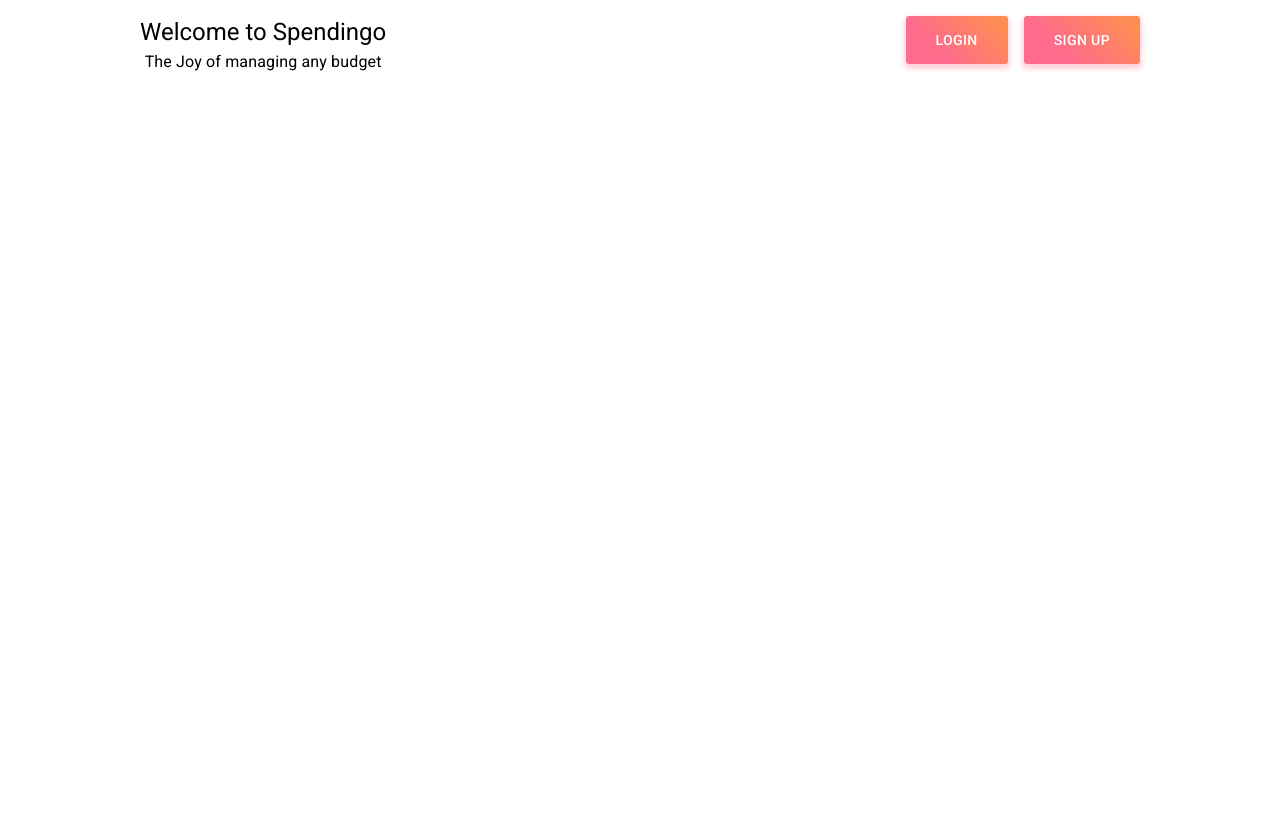
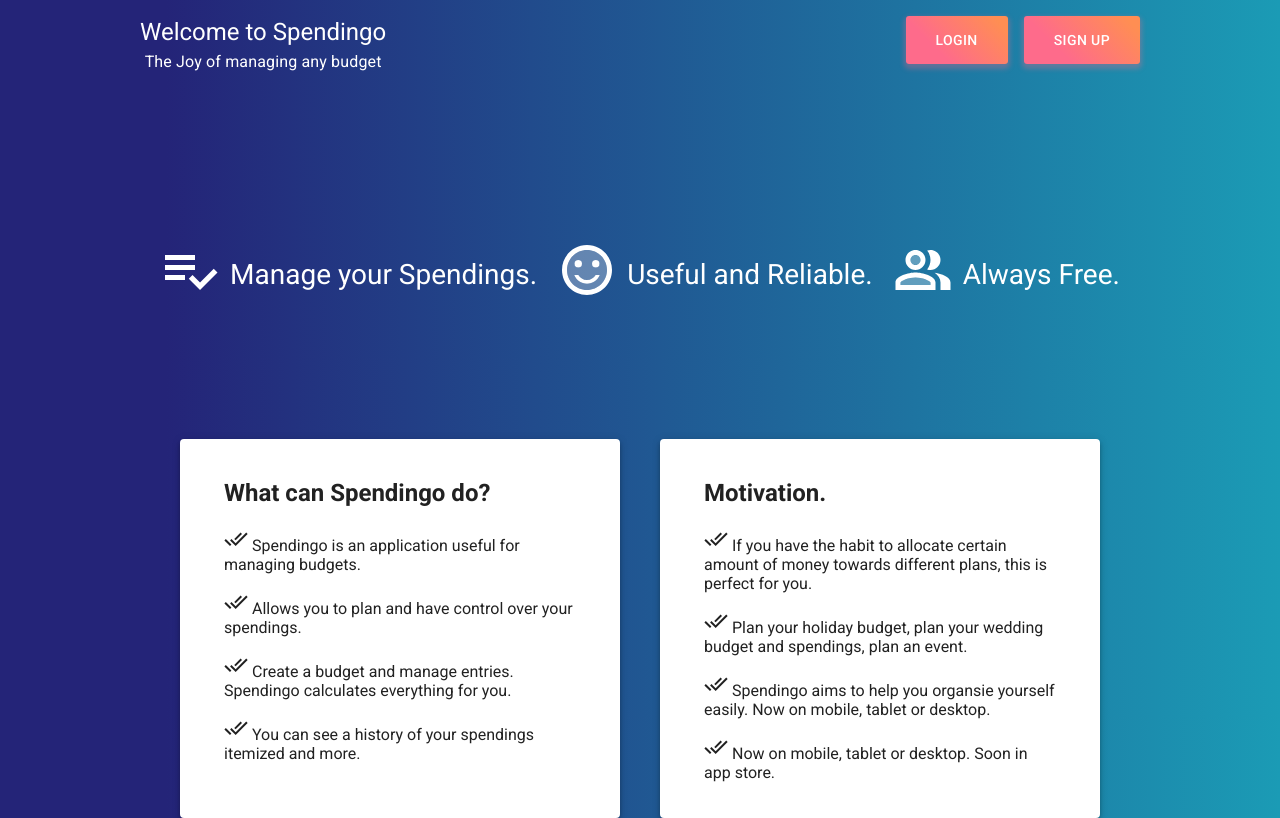
Before and after one commit to GeorgeCrisan/SpendingoJS, a React (Create React App) app: page / in a window 1280 px wide. Built offline with nearby package versions, Linux system fonts and the light colour scheme; no server answers.

Commit message:
feat: add front page

```diff
--- a/src/App.js
+++ b/src/App.js
@@ -9,7 +9,9 @@ import ProtectedRoute from "./Components/ProtectedRoute";
 import AppHeader from "./Components/AppHeader.react";
 import Login from "./Components/RoutesScreens/Login.react";
 import UserHomeScreen from "./Components/RoutesScreens/UserHomeScreen.react";
+import FPContent from "./Components/RoutesScreens/FPContent.react";
 import Signup from "./Components/RoutesScreens/Signup.react";
+import './app.scss';
 
 function App(props) {
   const { isAuthenticated, isVerifying , user} = props;
@@ -21,6 +23,7 @@ function App(props) {
         <ProtectedRoute exact path='/userhome' component={UserHomeScreen} isAuthenticated={isAuthenticated} isVerifying={isVerifying} />
         <Route path="/login" component={Login} />
         <Route path="/signup" component={Signup} />
+        <Route path="/" component={FPContent } />
       </Switch>
     </div>
   );
--- /dev/null
+++ b/src/Components/RoutesScreens/FPContent.react.jsx
@@ -0,0 +1,109 @@
+import React , { useEffect } from 'react';
+import { makeStyles } from '@material-ui/core/styles';
+import Paper from '@material-ui/core/Paper';
+import Grow from '@material-ui/core/Grow';
+import { Container } from '@material-ui/core';
+import Zoom from '@material-ui/core/Zoom';
+import PeopleAltTwoToneIcon from '@material-ui/icons/PeopleAltTwoTone';
+import SentimentSatisfiedTwoToneIcon from '@material-ui/icons/SentimentSatisfiedTwoTone';
+import PlaylistAddCheckIcon from '@material-ui/icons/PlaylistAddCheck';
+import DoneAllIcon from '@material-ui/icons/DoneAll';
+
+import './fpcontent.scss';
+
+const iconStyle = {
+
+};
+
+const useStyles = makeStyles(theme => ({
+  root: {
+    height: 32,
+  },
+  container: {
+    width: "100%",
+    display: 'flex',
+    justifyContent: 'space-evenly'
+  },
+  nestedcontainer: {
+  },
+  paper: {
+    display: "flex",
+    padding: 20,
+    flexDirection: "column",
+    alignItems: "center"
+  },
+  svg: {
+    width: 100,
+    height: 100,
+  },
+  polygon: {
+    fill: theme.palette.common.white,
+    stroke: theme.palette.divider,
+    strokeWidth: 1,
+  },
+}));
+
+
+export default function FPContent() {
+  const classes = useStyles();
+  const [checked, setChecked] = React.useState(false);
+
+  useEffect(()=>{
+    setTimeout(() => {
+      setChecked(true);
+    }, 400);
+  }, []);
+
+  return (<>
+
+  <div className={'ipage__sassytext'}>
+      <div className='paper__text__item'>
+        <Zoom in={checked} style={{ transitionDelay: checked ? '100ms' : '0ms' }}>
+            <p><PlaylistAddCheckIcon/>Manage your Spendings.</p>
+        </Zoom>
+      </div>
+      <div className='paper__text__item'>
+      <Zoom in={checked} style={{ transitionDelay: checked ? '500ms' : '0ms' }}>
+            <p><SentimentSatisfiedTwoToneIcon/>Useful and Reliable.</p>
+        </Zoom>
+        </div>
+        <div className='paper__text__item'>
+        <Zoom in={checked} style={{ transitionDelay: checked ? '1000ms' : '0ms' }}>
+            <p><PeopleAltTwoToneIcon />Always Free.</p>
+        </Zoom>
+        </div>
+      </div>
+
+    <div className={`${classes.root} `}>
+      <div className={`${classes.container} ipage__content `}>
+        <Grow in={checked}>
+          <Paper elevation={4} className={classes.paper}>
+            <Container className={`${classes.nestedcontainer} ipage__container`} maxWidth="md">
+              <h2> What can Spendingo do? </h2>
+              <p><DoneAllIcon /> Spendingo is an application useful for managing budgets.</p>
+              <p><DoneAllIcon /> Allows you to plan and have control over your spendings.</p>
+              <p><DoneAllIcon /> Create a budget and manage entries. Spendingo calculates everything for you.</p>
+              <p><DoneAllIcon /> You can see a history of your spendings itemized and more. </p>
+            </Container>
+          </Paper>
+        </Grow>
+        {/* Conditionally applies the timeout prop to change the entry speed. */}
+        <Grow
+          in={checked}
+          style={{ transformOrigin: '0 0 0' }}
+          {...(checked ? { timeout: 1000 } : {})}
+        >
+          <Paper elevation={4} className={classes.paper}>
+            <Container className={`${classes.nestedcontainer} ipage__container`} maxWidth="md">
+              <h2> Motivation. </h2>
+              <p><DoneAllIcon /> If you have the habit to allocate certain amount of money towards different plans, this is perfect for you.</p>
+              <p><DoneAllIcon /> Plan your holiday budget, plan your wedding budget and spendings, plan an event. </p>
+              <p><DoneAllIcon /> Spendingo aims to help you organsie yourself easily. Now on mobile, tablet or desktop.</p>
+              <p><DoneAllIcon /> Now on mobile, tablet or desktop. Soon in app store.</p>
+            </Container>
+          </Paper>
+        </Grow>
+      </div>
+    </div>
+  </>);
+}
--- /dev/null
+++ b/src/Components/RoutesScreens/fpcontent.scss
@@ -0,0 +1,55 @@
+@import '../mixins';
+
+.ipage__content {
+  font-family: "Roboto", "Helvetica", "Arial", sans-serif;
+  display: flex;
+  width: 100%;
+  @include for-tablet-landscape-up {
+    flex-flow: row nowrap;
+  }
+  justify-content: space-evenly;
+  flex-flow: column nowrap;
+  .ipage__container {
+    width: 330px;
+    @include for-tablet-portrait-up {
+      width: 400px;
+    }
+  }
+}
+
+.ipage__sassytext {
+  display: flex;
+  width: 100%;
+  justify-content: space-evenly;
+  flex-flow: column nowrap;
+
+  @include for-tablet-landscape-up {
+    flex-flow: row nowrap;
+  }
+  margin-top: 0px;
+    @include for-tablet-landscape-up {
+      margin-top: 120px;
+    }
+  .paper__text__item {
+      p {
+        font-size: 20px;
+        color: #fff;
+        font-family: "Roboto", "Helvetica", "Arial", sans-serif;
+        text-align: center;
+        svg {
+          font-size: 30px;
+          position: relative;
+          margin-right: 10px;
+          top: 8px;
+          @include for-tablet-portrait-up {
+            font-size: 60px;
+            top: 16px;
+          }
+        }
+        @include for-tablet-portrait-up {
+          font-size: 28px;
+          text-align: left;
+        }
+      }
+  }
+}
--- a/src/Components/RoutesScreens/login.scss
+++ b/src/Components/RoutesScreens/login.scss
@@ -9,7 +9,7 @@
   .MuiPaper-rounded {
     margin-top: 40px;
     @include for-tablet-landscape-up {
-      margin-top: 100px;
+      margin-top: 120px;
     }
   }
 }
--- a/src/Components/appheader.scss
+++ b/src/Components/appheader.scss
@@ -13,6 +13,10 @@
   .main__header__typo {
     margin-right: auto;
   }
+  .main__header__typo p, .main__header__typo h1 {
+    color: #fff;
+  }
+
   @include for-phone-only {
     .main__header__buttons {
       display: flex;
--- /dev/null
+++ b/src/app.scss
@@ -0,0 +1,4 @@
+body {
+  background: rgb(36,36,120);
+  background: linear-gradient(90deg, rgba(36,36,120,1) 13%, rgba(27,155,181,1) 100%);
+}
```
